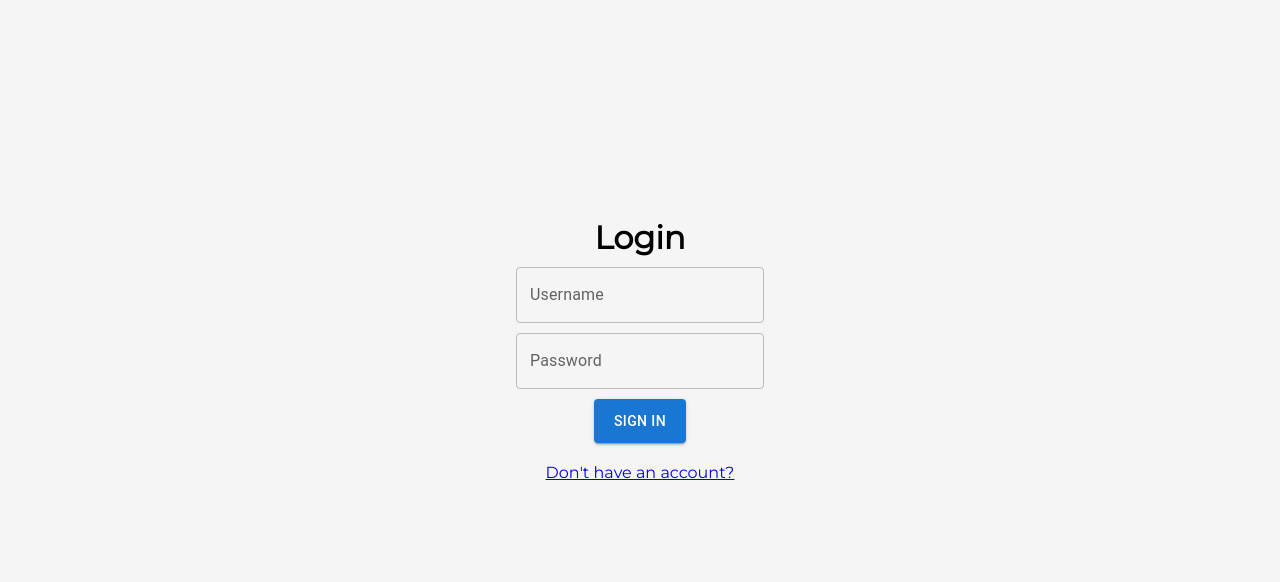
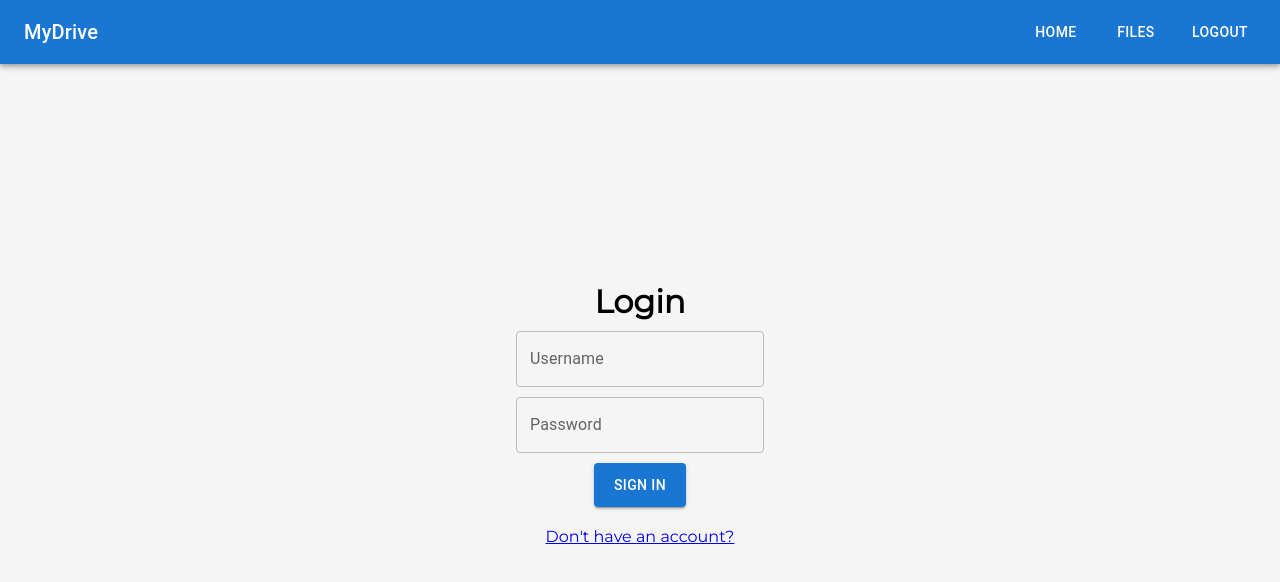
Before and after one commit to prajwal-pawar/MyDrive, a React (Vite) app in the folder client/: page /login in a window 1280 px wide. Shown: the top 582 px of the page. Built offline with nearby package versions, Linux system fonts and the light colour scheme; sample sign-in values are in the browser's storage.

Commit message:
add Navbar

```diff
--- a/client/src/components/App.jsx
+++ b/client/src/components/App.jsx
@@ -2,10 +2,12 @@ import { Routes, Route } from "react-router-dom";
 import Home from "./Home";
 import Register from "./Register";
 import Login from "./Login";
+import Navbar from "./Navbar";
 
 function App() {
   return (
     <div className="App">
+      <Navbar />
       {/* routing */}
       <Routes>
         <Route exact path="/" element={<Home />} />
--- /dev/null
+++ b/client/src/components/Navbar.jsx
@@ -0,0 +1,79 @@
+import { AppBar, Toolbar, Typography, Button, Grid } from "@mui/material";
+import { useNavigate, Link } from "react-router-dom";
+
+const Navbar = () => {
+  // get JWT/bearer token from localstorage
+  const token = localStorage.getItem("token");
+
+  const navigate = useNavigate();
+
+  // logout
+  const logout = () => {
+    localStorage.removeItem("token");
+    // window.location.reload();
+    return navigate("/login");
+  };
+
+  return (
+    <AppBar position="static">
+      <Toolbar>
+        {/* left side */}
+        <Typography variant="h6" component="div" sx={{ flexGrow: 1 }}>
+          MyDrive
+        </Typography>
+
+        {/* right side */}
+        {token ? (
+          <Grid container spacing={2} justifyContent="flex-end">
+            <Grid item>
+              <Button color="inherit">
+                <Link to="/" style={{ textDecoration: "none", color: "#fff" }}>
+                  Home
+                </Link>
+              </Button>
+            </Grid>
+            <Grid item>
+              <Button color="inherit">
+                <Link
+                  to="/user/files"
+                  style={{ textDecoration: "none", color: "#fff" }}
+                >
+                  Files
+                </Link>
+              </Button>
+            </Grid>
+            <Grid item>
+              <Button color="inherit" onClick={logout}>
+                Logout
+              </Button>
+            </Grid>
+          </Grid>
+        ) : (
+          <Grid container spacing={2} justifyContent="flex-end">
+            <Grid item>
+              <Button color="inherit">
+                <Link
+                  to="/register"
+                  style={{ textDecoration: "none", color: "#fff" }}
+                >
+                  Register
+                </Link>
+              </Button>
+            </Grid>
+            <Grid item>
+              <Button color="inherit">
+                <Link
+                  to="/login"
+                  style={{ textDecoration: "none", color: "#fff" }}
+                >
+                  Login
+                </Link>
+              </Button>
+            </Grid>
+          </Grid>
+        )}
+      </Toolbar>
+    </AppBar>
+  );
+};
+export default Navbar;
```
